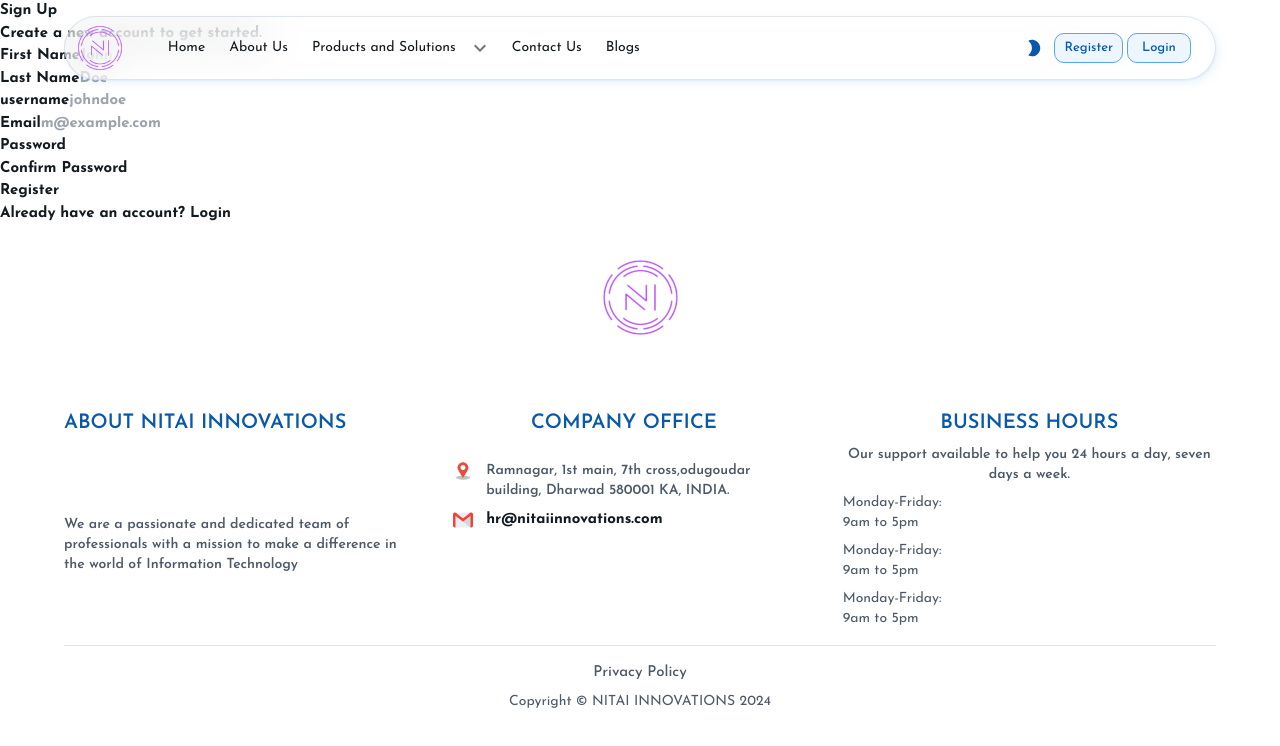
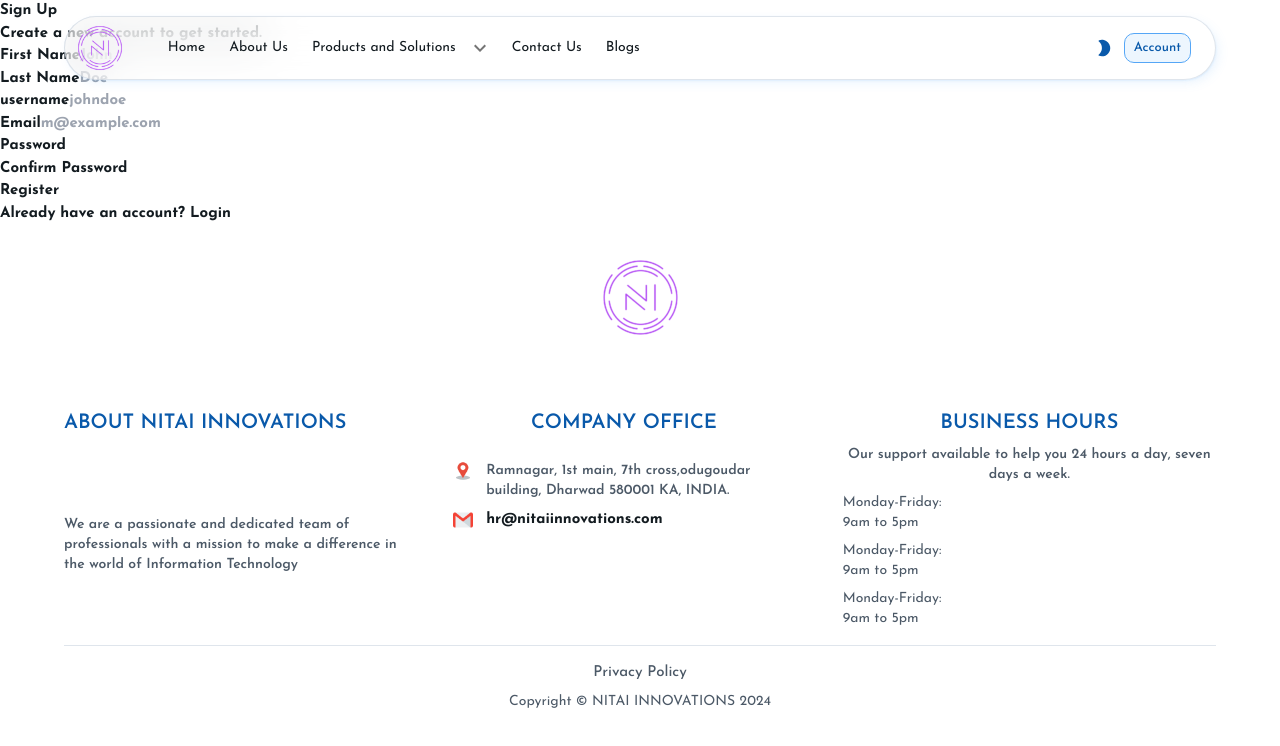
Before and after one commit to Ganesh-Mk/nitaiinnovations, a React (Vite) app in the folder frontend/: page /register in a window 1280 px wide. Shown: the top 746 px of the page. Built offline with nearby package versions, Linux system fonts and the light colour scheme; no server answers.

Commit message:
smal modifications in navbar

```diff
--- a/frontend/src/Components/Navbar.jsx
+++ b/frontend/src/Components/Navbar.jsx
@@ -160,7 +160,7 @@ function Navbar({ mode, toggleColorMode }) {
               <ToggleColorMode mode={mode} toggleColorMode={toggleColorMode} />
 
               {/* Conditionally render the Register button */}
-              {!isRegistered && (
+              {(isLoggedin)&& (
                 <Button
                   color="primary"
                   variant="outlined"
@@ -172,7 +172,7 @@ function Navbar({ mode, toggleColorMode }) {
                   Register
                 </Button>
               )}
-              {!isLoggedin && (
+              {(isLoggedin) && (
                 <Button
                   color="primary"
                   variant="outlined"
@@ -184,7 +184,7 @@ function Navbar({ mode, toggleColorMode }) {
                   Login
                 </Button>
               )}
-              {(isRegistered || isLoggedin) && (
+              {(!isLoggedin) && (
                 <Button
                   color="primary"
                   variant="outlined"
--- a/frontend/src/Pages/Login.jsx
+++ b/frontend/src/Pages/Login.jsx
@@ -3,7 +3,12 @@ import axios from "axios";
 import { Link } from "react-router-dom";
 import { useSelector, useDispatch } from "react-redux";
 import { useNavigate } from "react-router-dom";
-import { storeName, storeEmail } from "../Store/userSlice";
+import {
+  storeEmail,
+  storeName,
+  storeusername,
+  storeLoggedinRecord
+} from "../Store/userSlice";
 
 export default function Login() {
   const BACKEND_URL = import.meta.env.VITE_BACKEND_URL;
@@ -28,8 +33,11 @@ export default function Login() {
         if (res.data.status === "ok") {
           localStorage.setItem("isLogin", true);
 
+
           dispatch(storeName(res.data.name));
           dispatch(storeEmail(res.data.email));
+          dispatch(storeusername(res.data.username));
+          dispatch(storeLoggedinRecord(true));
           navigate("/");
         } else {
           alert("Login failed: " + res.data.error);
--- a/frontend/src/Pages/Register.jsx
+++ b/frontend/src/Pages/Register.jsx
@@ -6,7 +6,6 @@ import {
   storeEmail,
   storeName,
   storeusername,
-  storeRegisterRecord,
   storeLoggedinRecord
 } from "../Store/userSlice";
 
@@ -48,8 +47,7 @@ export default function Register() {
 
         dispatch(storeusername(username));
         dispatch(storeName(`${firstName} ${lastName}`));
-        dispatch(storeEmail(email));
-        dispatch(storeRegisterRecord(true)); // Set isRegistered to true
+        dispatch(storeEmail(email));// Set isRegistered to true
         dispatch(storeLoggedinRecord(true));
         navigate("/");
       })
--- a/frontend/src/Store/userSlice.js
+++ b/frontend/src/Store/userSlice.js
@@ -4,7 +4,6 @@ const initialState = {
   username: "",
   name: "",
   email: "",
-  isRegistered: false,
   isLoggedin: false,
 };
 
@@ -18,9 +17,6 @@ export const userSlice = createSlice({
     storeName: (state, action) => {
       state.name = action.payload;
     },
-    storeRegisterRecord: (state, action) => {
-      state.isRegistered = action.payload;
-    },
     storeLoggedinRecord: (state, action) => {
       state.isLoggedin = action.payload;
     },
@@ -30,5 +26,5 @@ export const userSlice = createSlice({
   },
 });
 
-export const { storeName, storeEmail,storeRegisterRecord, storeusername, storeLoggedinRecord } = userSlice.actions;
+export const { storeName, storeEmail, storeusername, storeLoggedinRecord } = userSlice.actions;
 export default userSlice.reducer;
```
